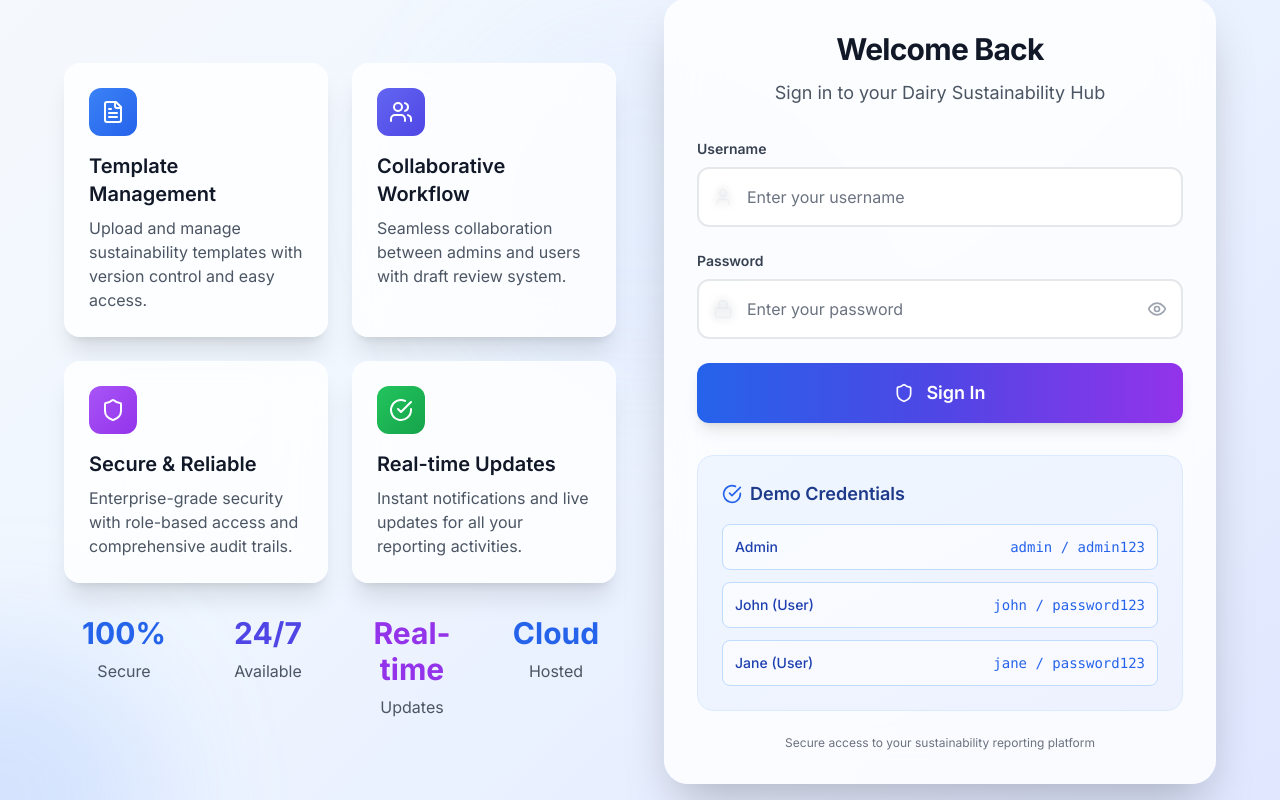
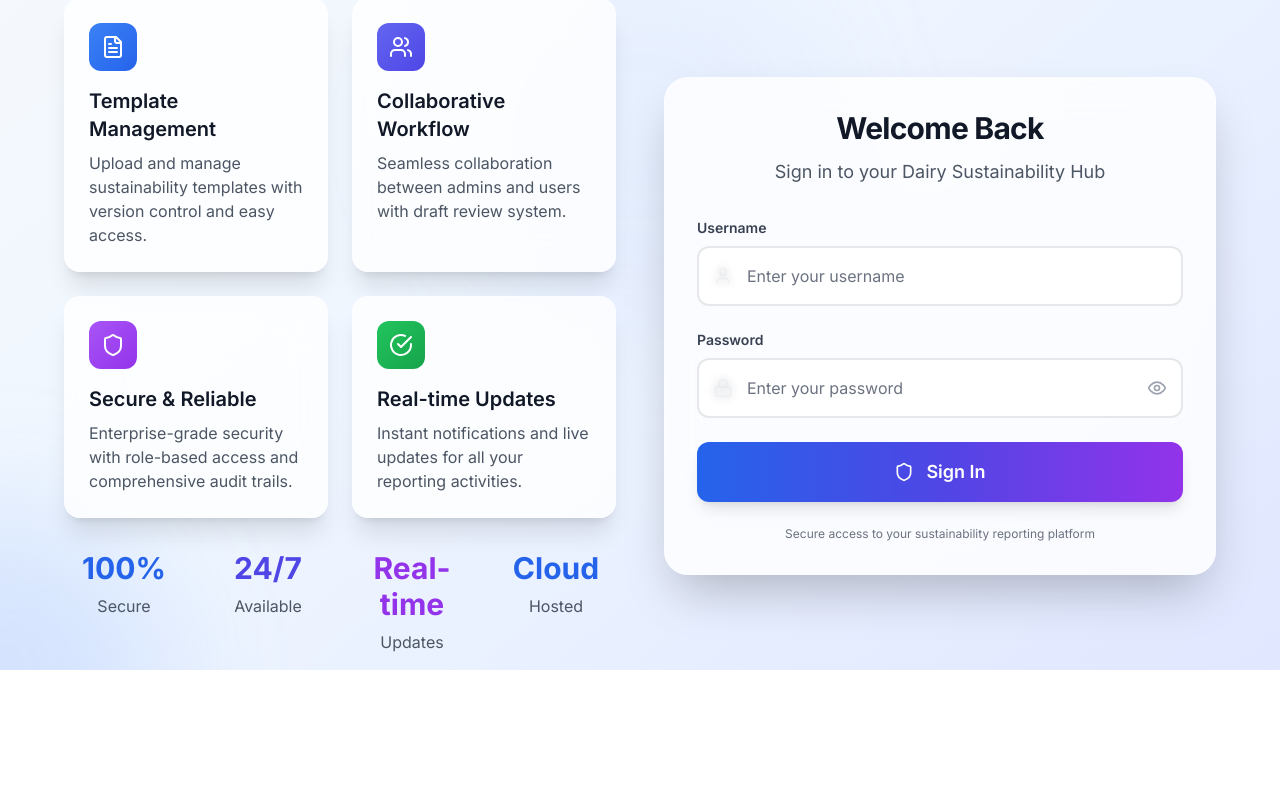
Before and after one commit to Jinius007/dairy-sustainability-hub, a Next.js app: page / in a window 1280 px wide. Shown: the part 396-1196 px from the top of the page. After the commit the page ends 1066 px from the top, so only its background shows below. Built offline with nearby package versions, Linux system fonts and the light colour scheme; no server answers.

Commit message:
Remove demo credentials from login form - clean professional appearance

```diff
--- a/src/app/page.tsx
+++ b/src/app/page.tsx
@@ -248,27 +248,7 @@ export default function Home() {
                 </button>
               </form>
 
-              {/* Demo Credentials */}
-              <div className="mt-8 p-6 bg-gradient-to-br from-blue-50 to-indigo-50 rounded-2xl border border-blue-100">
-                <div className="flex items-center space-x-2 mb-4">
-                  <CheckCircle className="h-5 w-5 text-blue-600" />
-                  <h3 className="text-lg font-semibold text-blue-900">Demo Credentials</h3>
-                </div>
-                <div className="space-y-3 text-sm">
-                  <div className="flex items-center justify-between p-3 bg-white/60 rounded-lg border border-blue-200">
-                    <span className="font-medium text-blue-800">Admin</span>
-                    <span className="text-blue-600 font-mono">admin / admin123</span>
-                  </div>
-                  <div className="flex items-center justify-between p-3 bg-white/60 rounded-lg border border-blue-200">
-                    <span className="font-medium text-blue-800">John (User)</span>
-                    <span className="text-blue-600 font-mono">john / password123</span>
-                  </div>
-                  <div className="flex items-center justify-between p-3 bg-white/60 rounded-lg border border-blue-200">
-                    <span className="font-medium text-blue-800">Jane (User)</span>
-                    <span className="text-blue-600 font-mono">jane / password123</span>
-                  </div>
-                </div>
-              </div>
+
 
               {/* Footer */}
               <div className="mt-6 text-center">
```
